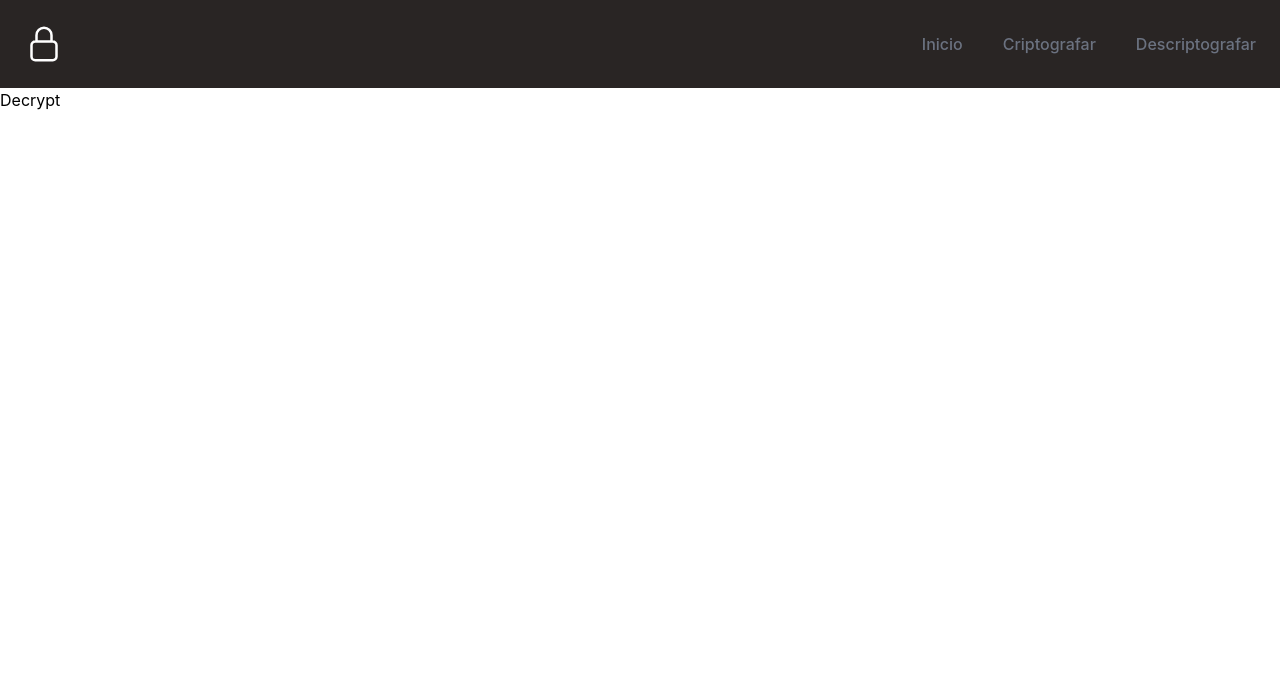
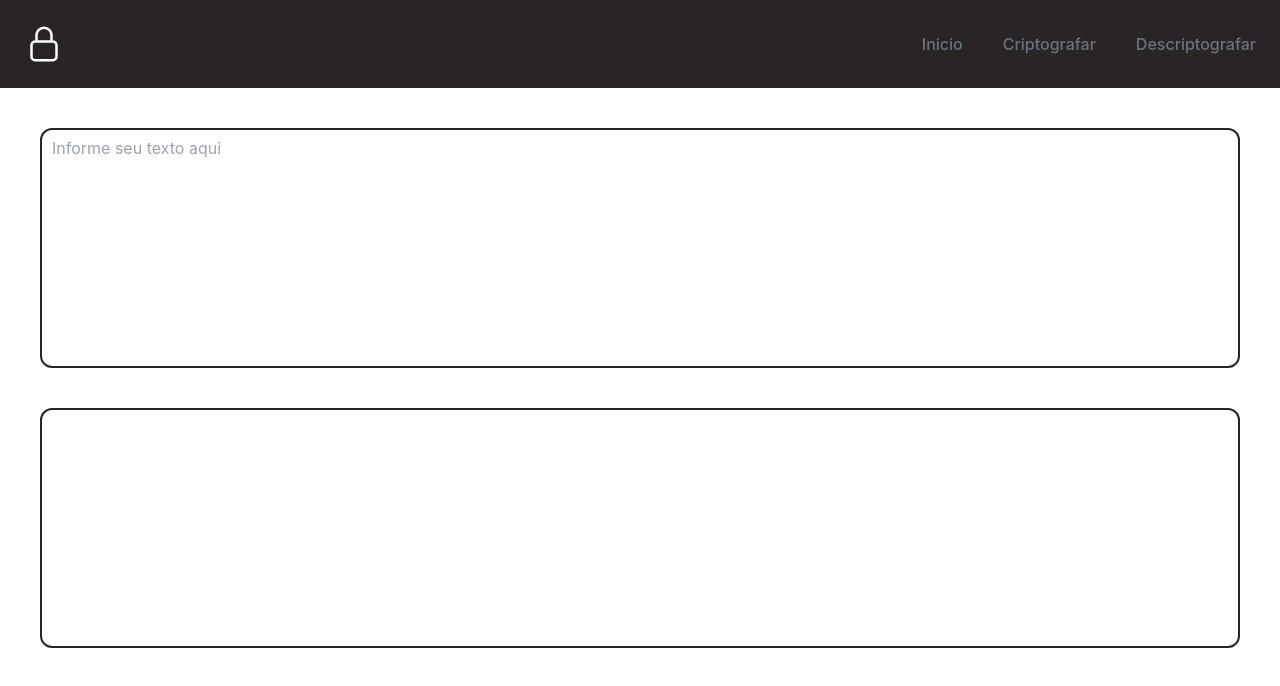
Before and after one commit to PedroLuisBrilhadori/application-RSAcryptography, a Next.js app: page /decrypt in a window 1280 px wide. Shown: the top 686 px of the page. Built offline with nearby package versions, Linux system fonts and the light colour scheme.

Commit message:
feat: add component in the page

```diff
--- a/pages/decrypt.tsx
+++ b/pages/decrypt.tsx
@@ -1,12 +1,16 @@
 import React from 'react'
 import Header from '../components/Header'
+import ResultText from '../components/ResultText'
+import TextField from '../components/TextField'
 
 export default function Decrypt() {
   return (
     <>
       <Header />
       <section>
-        <div>Decrypt</div>
+        <TextField label='Informe seu texto aqui' id='textDecrypt' />
+
+        <ResultText result='' id='textResult' />
       </section>
     </>
   )
```
